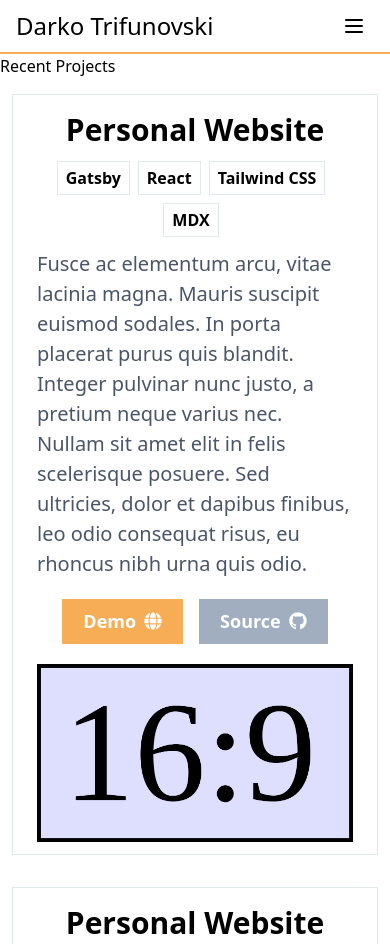
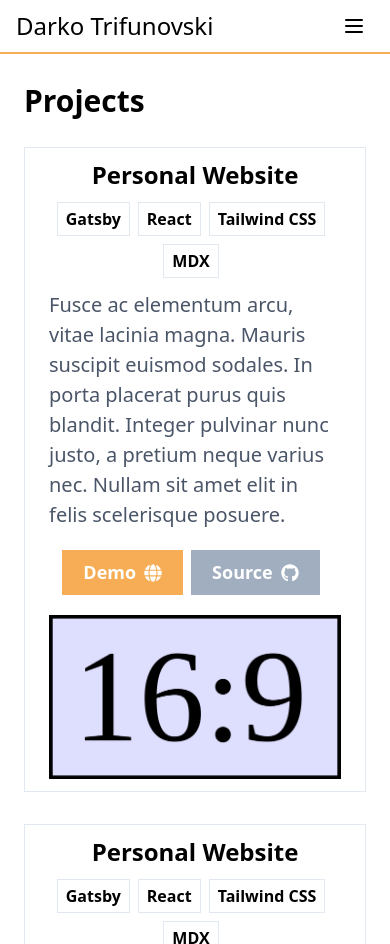
Before and after one commit to dtrifuno/trifunovski.me-old, a Gatsby site: page /projects in a window 390 px wide. Shown: the top 944 px of the page. Built offline with nearby package versions, Linux system fonts and the light colour scheme; Gatsby itself is replaced by a stand-in of ours; what @tailwindcss/typography would draw is missing.

Commit message:
Improve projects layout on mobile

```diff
--- a/content/projects/personal_website copy 2.yml
+++ b/content/projects/personal_website copy 2.yml
@@ -1,5 +1,5 @@
 title: Personal Website
-description: Fusce ac elementum arcu, vitae lacinia magna. Mauris suscipit euismod sodales. In porta placerat purus quis blandit. Integer pulvinar nunc justo, a pretium neque varius nec. Nullam sit amet elit in felis scelerisque posuere. Sed ultricies, dolor et dapibus finibus, leo odio consequat risus, eu rhoncus nibh urna quis odio.
+description: Fusce ac elementum arcu, vitae lacinia magna. Mauris suscipit euismod sodales. In porta placerat purus quis blandit. Integer pulvinar nunc justo, a pretium neque varius nec. Nullam sit amet elit in felis scelerisque posuere.
 tags: ['Gatsby', 'React', 'Tailwind CSS', 'MDX']
 demo_url: https://www.youtube.com/watch?v=dQw4w9WgXcQ
 github_url: https://www.youtube.com/watch?v=dQw4w9WgXcQ
--- a/content/projects/personal_website copy.yml
+++ b/content/projects/personal_website copy.yml
@@ -1,5 +1,5 @@
 title: Personal Website
-description: Fusce ac elementum arcu, vitae lacinia magna. Mauris suscipit euismod sodales. In porta placerat purus quis blandit. Integer pulvinar nunc justo, a pretium neque varius nec. Nullam sit amet elit in felis scelerisque posuere. Sed ultricies, dolor et dapibus finibus, leo odio consequat risus, eu rhoncus nibh urna quis odio.
+description: Fusce ac elementum arcu, vitae lacinia magna. Mauris suscipit euismod sodales. In porta placerat purus quis blandit. Integer pulvinar nunc justo, a pretium neque varius nec. Nullam sit amet elit in felis scelerisque posuere.
 tags: ['Gatsby', 'React', 'Tailwind CSS', 'MDX']
 demo_url: https://www.youtube.com/watch?v=dQw4w9WgXcQ
 github_url: https://www.youtube.com/watch?v=dQw4w9WgXcQ
--- a/content/projects/personal_website.yml
+++ b/content/projects/personal_website.yml
@@ -1,6 +1,9 @@
 title: Personal Website
-description: Fusce ac elementum arcu, vitae lacinia magna. Mauris suscipit euismod sodales. In porta placerat purus quis blandit. Integer pulvinar nunc justo, a pretium neque varius nec. Nullam sit amet elit in felis scelerisque posuere. Sed ultricies, dolor et dapibus finibus, leo odio consequat risus, eu rhoncus nibh urna quis odio.
+description: >
+  Fusce ac elementum arcu, vitae lacinia magna. Mauris suscipit euismod sodales.
+  In porta placerat purus quis blandit. Integer pulvinar nunc justo, a pretium neque varius nec.
+  Nullam sit amet elit in felis scelerisque posuere.
 tags: ['Gatsby', 'React', 'Tailwind CSS', 'MDX']
-demo_url: https://www.youtube.com/watch?v=dQw4w9WgXcQ
-github_url: https://www.youtube.com/watch?v=dQw4w9WgXcQ
+demo_url: 'https://trifunovski.me/'
+github_url: 'https://github.com/dtrifuno/trifunovski.me'
 thumbnail: './personal_website.png'
--- a/src/components/Footer.tsx
+++ b/src/components/Footer.tsx
@@ -4,7 +4,7 @@ import { FaGithub, FaLinkedin, FaTwitter, FaRss } from 'react-icons/fa'
 
 const IconBar: React.FC = () => {
   return (
-    <div className="flex flex-row text-gray-600 space-x-8 md:space-x-4">
+    <div className="flex flex-row text-gray-500 space-x-8 md:space-x-4">
       <IconContext.Provider
         value={{
           size: '1.75em',
@@ -46,7 +46,7 @@ const IconBar: React.FC = () => {
 
 const Footer: React.FC = () => {
   return (
-    <footer className="border-t-2 border-orange-400 box-border">
+    <footer className="border-t-2 border-orange-400 box-border mt-2">
       <div className="max-w-7xl mx-auto px-6 md:px-8 lg:px-10">
         <div className="flex flex-col-reverse md:flex-row items-center justify-between space-x-4 ">
           <div className="md:text-lg text-center text-gray-700 mb-2 md:mb-0">
--- a/src/components/Header.tsx
+++ b/src/components/Header.tsx
@@ -93,7 +93,7 @@ const Header: React.FC<HeaderProps> = ({ links }) => {
   const [isMenuHidden, setMenuHidden] = useState(true)
 
   return (
-    <header className="border-b-2 border-orange-400">
+    <header className="border-b-2 border-orange-400 mb-2 lg:mb-3">
       <div className="mx-auto">
         <div className="max-w-7xl mx-auto px-4 sm:px-8 lg:px-10">
           <div className="relative flex items-center justify-between sm:h-16">
--- a/src/components/ProjectCard.tsx
+++ b/src/components/ProjectCard.tsx
@@ -14,7 +14,7 @@ const DemoButton: React.FC<ButtonProps> = ({ href }) => {
   return (
     <a
       href={href}
-      className="text-white py-2 px-5 text-lg font-semibold bg-orange-400 inline-block border border-orange-400 hover:bg-orange-500 hover:border-orange-500"
+      className="text-white py-2 px-5 text-lg font-semibold bg-orange-400 inline-block border border-orange-400 hover:bg-orange-500 hover:border-orange-500 my-2"
     >
       <div className="flex flex-row space-x-2 items-center">
         <span>Demo</span>
@@ -28,7 +28,7 @@ const GithubButton: React.FC<ButtonProps> = ({ href }) => {
   return (
     <a
       href={href}
-      className="text-black py-2 px-5 text-lg font-semibold bg-gray-500 inline-block border border-gray-500 text-white hover:bg-gray-600 hover:border-gray-600"
+      className="text-black py-2 px-5 text-lg font-semibold bg-gray-500 inline-block border border-gray-500 text-white hover:bg-gray-600 hover:border-gray-600 my-2 mx-2 md:mx-5"
     >
       <div className="flex flex-row space-x-2 items-center">
         <span>Source</span>
@@ -56,7 +56,7 @@ const ProjectCard: React.FC<Props> = ({ project, reversed = false }) => {
   const { fluid } = project.thumbnail.childImageSharp
 
   return (
-    <div className="py-4 lg:py-3 px-3">
+    <div className="py-4 lg:py-3">
       <div className="container m-auto px-6 py-3 border">
         <div
           className={clsx('lg:flex justify-between items-center', {
@@ -64,9 +64,9 @@ const ProjectCard: React.FC<Props> = ({ project, reversed = false }) => {
           })}
         >
           <div className="lg:w-6/12 lg:p-0 p-7">
-            <h1 className="text-3xl font-bold leading-tight my-1 lg:my-2 capitalize text-center lg:text-left">
+            <h2 className="text-2xl font-bold leading-tight my-0 lg:my-2 capitalize text-center lg:text-left">
               {title}
-            </h1>
+            </h2>
 
             <div>
               <ul className="list-none flex flex-row flex-wrap mt-3 mb-1 justify-center lg:justify-start">
@@ -78,7 +78,7 @@ const ProjectCard: React.FC<Props> = ({ project, reversed = false }) => {
 
             <p className="text-xl text-gray-700">{description}</p>
 
-            <div className="py-5 space-x-4 flex justify-center lg:justify-start">
+            <div className="py-3 flex flex-row flex-wrap justify-center lg:justify-start">
               {demo_url && <DemoButton href={demo_url} />}
               {github_url && <GithubButton href={github_url} />}
             </div>
--- a/src/pages/projects.tsx
+++ b/src/pages/projects.tsx
@@ -12,8 +12,11 @@ const ProjectsPage: React.FC = () => {
   return (
     <Layout>
       {/* <SEO title="Projects" /> */}
-      <div className="max-w-5xl mx-auto">
-        <h2>Recent Projects</h2>
+      <div className="container mx-auto py-4 lg:py-6 px-6">
+        <div className="max-w-4xl mx-auto">
+          <h2 className="text-3xl lg:text-4xl font-bold mb-2 lg:mb-4">
+            Projects
+          </h2>
           {projects.map((project, idx) => (
             <ProjectCard
               project={project}
@@ -22,6 +25,7 @@ const ProjectsPage: React.FC = () => {
             />
           ))}
         </div>
+      </div>
     </Layout>
   )
 }
```
Lines whose indentation alone changed are shown as unchanged.
